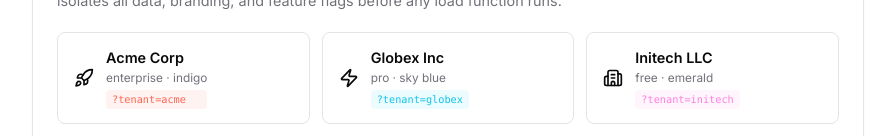
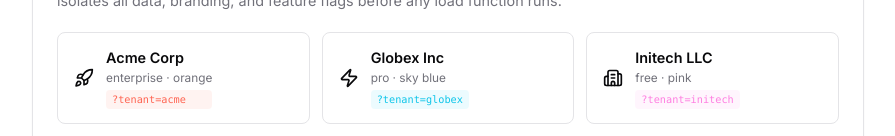
Before and after one commit to StanSkrivanek/thc-multitenant-saas, a SvelteKit app: page / in a window 1280 px wide. Shown: the part 816-952 px from the top of the page, without its empty margins (192-1087 px from the left). Built offline with nearby package versions, Linux system fonts and the light colour scheme.

Commit message:
min text fix

```diff
--- a/src/routes/+page.svelte
+++ b/src/routes/+page.svelte
@@ -123,7 +123,7 @@
 				<span class="t-icon"><Rocket size={20} /></span>
 				<div class="t-info">
 					<strong>Acme Corp</strong>
-					<span>enterprise · indigo</span>
+					<span>enterprise · orange</span>
 					<code>?tenant=acme</code>
 				</div>
 			</a>
@@ -139,7 +139,7 @@
 				<span class="t-icon"><Building2 size={20} /></span>
 				<div class="t-info">
 					<strong>Initech LLC</strong>
-					<span>free · emerald</span>
+					<span>free · pink</span>
 					<code>?tenant=initech</code>
 				</div>
 			</a>
@@ -166,7 +166,7 @@
 				<div class="table-row">
 					<code class="email-cell">{account.email}</code>
 					<span class="role-badge" style:background={account.color}>{account.role}</span>
-				<span class="tenant-cell">
+					<span class="tenant-cell">
 						<TenantLogo icon={account.iconName} size={14} />
 						<span>{account.tenant}</span>
 					</span>
```
